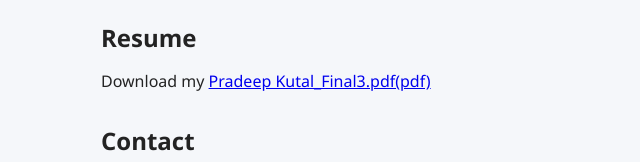
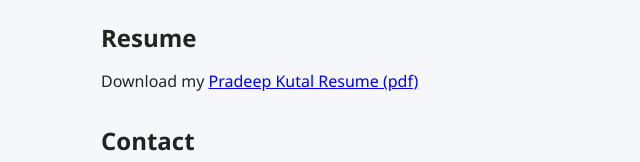
Before and after one commit to Pradeepk-DE/my-portfolio, a plain HTML site: page index.html in a window 1280 px wide. Shown: the part 1188-1350 px from the top of the page, 114-754 px from the left. Drawn offline with Linux system fonts and the light colour scheme.

Commit message:
Update index.html

```diff
--- a/index.html
+++ b/index.html
@@ -58,7 +58,7 @@
 
   <section id="resume" class="container">
     <h2>Resume</h2>
-    <p>Download my <a href="Pradeep Kutal_Final3.pdf" target="_blank">Pradeep Kutal_Final3.pdf(pdf)</a></p>
+    <p>Download my <a href="Pradeep Kutal_Final3.pdf" target="_blank">Pradeep Kutal Resume (pdf)</a></p>
   </section>
 
   <section id="contact" class="container">
```
